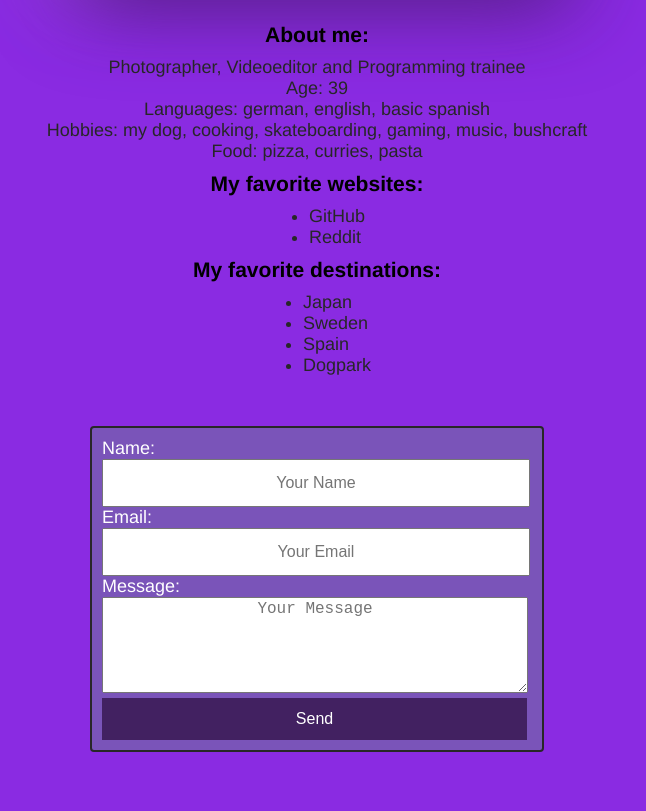
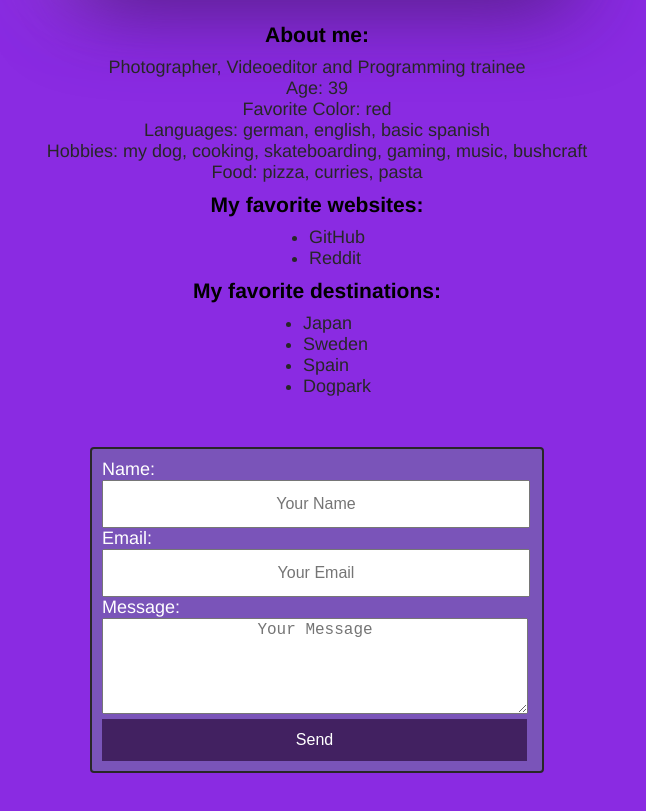
Before and after one commit to fbw-p23-e05/personal-page-jgohl-dci, a plain HTML site: page jgohl.html in a window 1280 px wide. Shown: the part 117-928 px from the top of the page, without its empty margins (323-969 px from the left). Drawn offline with Linux system fonts and the light colour scheme.

Commit message:
edit spelling

```diff
--- a/jgohl.html
+++ b/jgohl.html
@@ -14,7 +14,7 @@
     <h3>About me:</h3>
         <div>Photographer, Videoeditor and Programming trainee</div>
         <div>Age: 39</div>
-        <div><Favourite Color: red></div>
+        <div>Favorite Color: red</div>
         <div>Languages: german, english, basic spanish</div>
         <div>Hobbies: my dog, cooking, skateboarding, gaming, music, bushcraft</div>
         <div>Food: pizza, curries, pasta</div>
```
